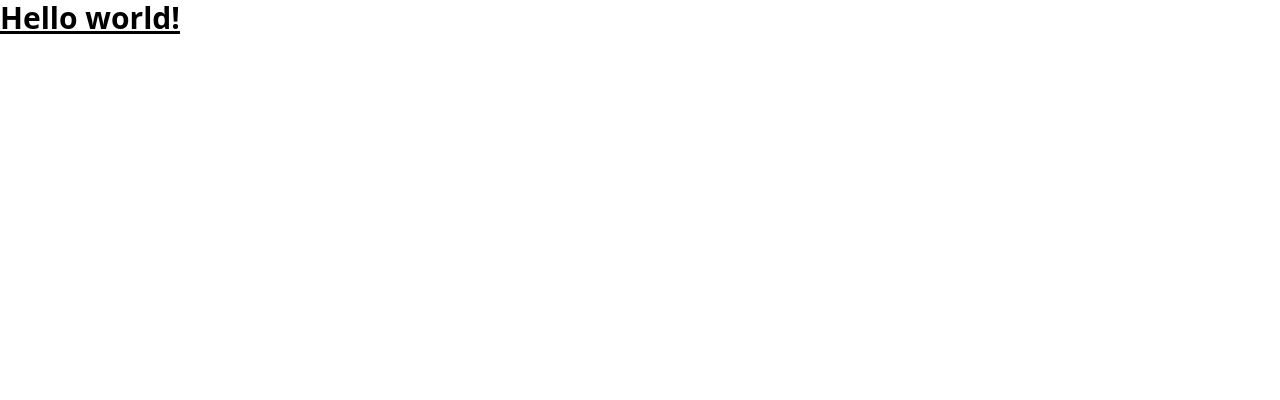
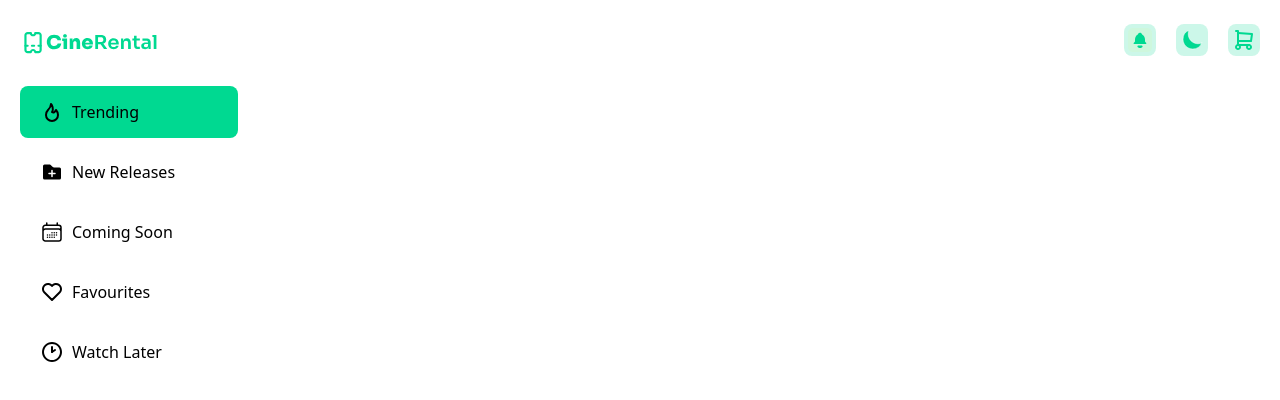
Before and after one commit to rezvirayhan/Movie-Portal, a React (Vite) app: page / in a window 1280 px wide. Shown: the top 400 px of the page. Built offline with nearby package versions, Linux system fonts and the light colour scheme.

Commit message:
Movies Data Done

```diff
--- a/html_template/src/input.css
+++ /dev/null
@@ -1,3 +0,0 @@
-@tailwind base;
-@tailwind components;
-@tailwind utilities;
--- a/src/App.jsx
+++ b/src/App.jsx
@@ -1,13 +1,17 @@
-import { useState } from 'react'
 import './App.css'
+import Header from './Pages/Header'
+import Sidebar from './Pages/Sidebar'
 
 function App() {
 
   return (
     <>
-      <h1 className="text-3xl font-bold underline">
-        Hello world!
-      </h1>
+      <Header />
+      <main>
+        <div className="container grid lg:grid-cols-[218px_1fr] gap-[3.5rem]">
+          <Sidebar />
+        </div>
+      </main >
 
     </>
   )
--- /dev/null
+++ b/src/Pages/Header.jsx
@@ -0,0 +1,35 @@
+import Moon from '../assets/icons/moon.svg';
+import Logo from '../assets/logo.svg';
+import Ring from '../assets/ring.svg';
+import Shopping_Card from '../assets/shopping-cart.svg';
+const Header = () => {
+    return (
+        <header>
+            <nav className="container flex items-center justify-between space-x-10 py-6">
+                <a href="index.html">
+                    <img src={Logo} width="139" height="26" alt="Logo" />
+                </a>
+
+                <ul className="flex items-center space-x-5">
+                    <li>
+                        <a className="bg-primary/20 dark:bg-primary/[7%] rounded-lg backdrop-blur-[2px] p-1 inline-block" href="#">
+                            <img src={Ring} width="24" height="24" alt="Ring" />
+                        </a>
+                    </li>
+                    <li>
+                        <a className="bg-primary/20 dark:bg-primary/[7%] rounded-lg backdrop-blur-[2px] p-1 inline-block" href="#">
+                            <img src={Moon} width="24" height="24" alt="Moon" />
+                        </a>
+                    </li>
+                    <li>
+                        <a className="bg-primary/20 dark:bg-primary/[7%] rounded-lg backdrop-blur-[2px] p-1 inline-block" href="#">
+                            <img src={Shopping_Card} width="24" height="24" alt="Cart" />
+                        </a>
+                    </li>
+                </ul>
+            </nav>
+        </header>
+    );
+};
+
+export default Header;
--- /dev/null
+++ b/src/Pages/Sidebar.jsx
@@ -0,0 +1,45 @@
+import Comming_Soon from '../assets/icons/commingSoon.svg'
+import Favourites from '../assets/icons/favourite.svg'
+import New_Releases from '../assets/icons/newRelease.svg'
+import TrendingImg from '../assets/icons/trending.svg'
+import Watch_Leter from '../assets/icons/watchLater.svg'
+const Sidebar = () => {
+    return (
+        <aside>
+            <ul className="space-y-2">
+                <li>
+                    <a className="flex items-center space-x-2 px-5 py-3.5 rounded-lg bg-primary text-black" href="#">
+                        <img src={TrendingImg} width="24" height="24" alt="" />
+                        <span>Trending</span>
+                    </a>
+                </li>
+                <li>
+                    <a className="flex items-center space-x-2 px-5 py-3.5 rounded-lg" href="#">
+                        <img src={New_Releases} width="24" height="24" alt="" />
+                        <span>New Releases</span>
+                    </a>
+                </li>
+                <li>
+                    <a className="flex items-center space-x-2 px-5 py-3.5 rounded-lg" href="#">
+                        <img src={Comming_Soon} width="24" height="24" alt="" />
+                        <span>Coming Soon</span>
+                    </a>
+                </li>
+                <li>
+                    <a className="flex items-center space-x-2 px-5 py-3.5 rounded-lg" href="#">
+                        <img src={Favourites} width="24" height="24" alt="" />
+                        <span>Favourites</span>
+                    </a>
+                </li>
+                <li>
+                    <a className="flex items-center space-x-2 px-5 py-3.5 rounded-lg" href="#">
+                        <img src={Watch_Leter} width="24" height="24" alt="" />
+                        <span>Watch Later</span>
+                    </a>
+                </li>
+            </ul>
+        </aside>
+    );
+};
+
+export default Sidebar;
--- /dev/null
+++ b/src/data/movies.js
@@ -0,0 +1,53 @@
+const data = [
+    {
+        "id": crypto.randomUUID(),
+        "cover": "once-in-ho.jpg",
+        "title": "Once Upon a Time... in Hollywood",
+        "description": "A faded television actor and his stunt double strive to achieve fame and success in the film industry during the final years of Hollywood's Golden Age in 1969 Los Angeles.",
+        "genre": "Comedy/Drama",
+        "rating": 5,
+        "price": 140
+    },
+    {
+        "id": crypto.randomUUID(),
+        "cover": "marriage-strory.jpg",
+        "title": "Marriage Story",
+        "description": "Noah Baumbach's incisive and compassionate look at a marriage breaking up and a family staying together.",
+        "genre": "Comedy/Drama",
+        "rating": 3,
+        "price": 90
+    },
+    {
+        "id": crypto.randomUUID(),
+        "cover": "pain-and-gain.jpg",
+        "title": "Pain & Gain",
+        "description": "A trio of bodybuilders in Florida get caught up in an extortion ring and a kidnapping scheme that goes terribly wrong.",
+        "genre": "Action/Comedy/Crime/Drama",
+        "rating": 4,
+        "price": 100
+    },
+    {
+        "id": crypto.randomUUID(),
+        "cover": "parasite.jpg",
+        "title": "Parasite",
+        "description": "All unemployed, Ki-taek and his family take peculiar interest in the wealthy and glamorous Parks, as they ingratiate themselves into their lives and get entangled in an unexpected incident.",
+        "genre": "Comedy, Drama, Thriller",
+        "rating": 4,
+        "price": 250
+    },
+    {
+        "id": crypto.randomUUID(),
+        "cover": "iron-man.png",
+        "title": "Iron Man",
+        "description": "When Branch’s brother, Floyd, is kidnapped for his musical talents by a pair of nefarious pop-star villains, Branch and Poppy embark on a harrowing and emotional journey to reunite the other brothers and rescue Floyd from a fate even worse than pop-culture obscurity.",
+        "genre": "Action/Adventure/Sci-fi",
+        "rating": 5,
+        "price": 100
+    }
+]
+
+function getAllMovies() {
+    return data;
+}
+
+export { getAllMovies };
--- a/tailwind.config.js
+++ b/tailwind.config.js
@@ -8,11 +8,11 @@
     extend: {
       container: {
         center: true,
-        padding: '1.25rem'
+        padding: "1.25rem",
       },
       colors: {
-        primary: "00D991"
-      }
+        primary: '#00D991'
+      },
     },
   },
   plugins: [],
```
Also changed, not shown: html_template/package.json (deleted, +0 -10 lines), html_template/tailwind.config.js (deleted, +0 -20 lines), html_template/README.md (deleted), 2 other files (tests, documents, lock files or other folders).
